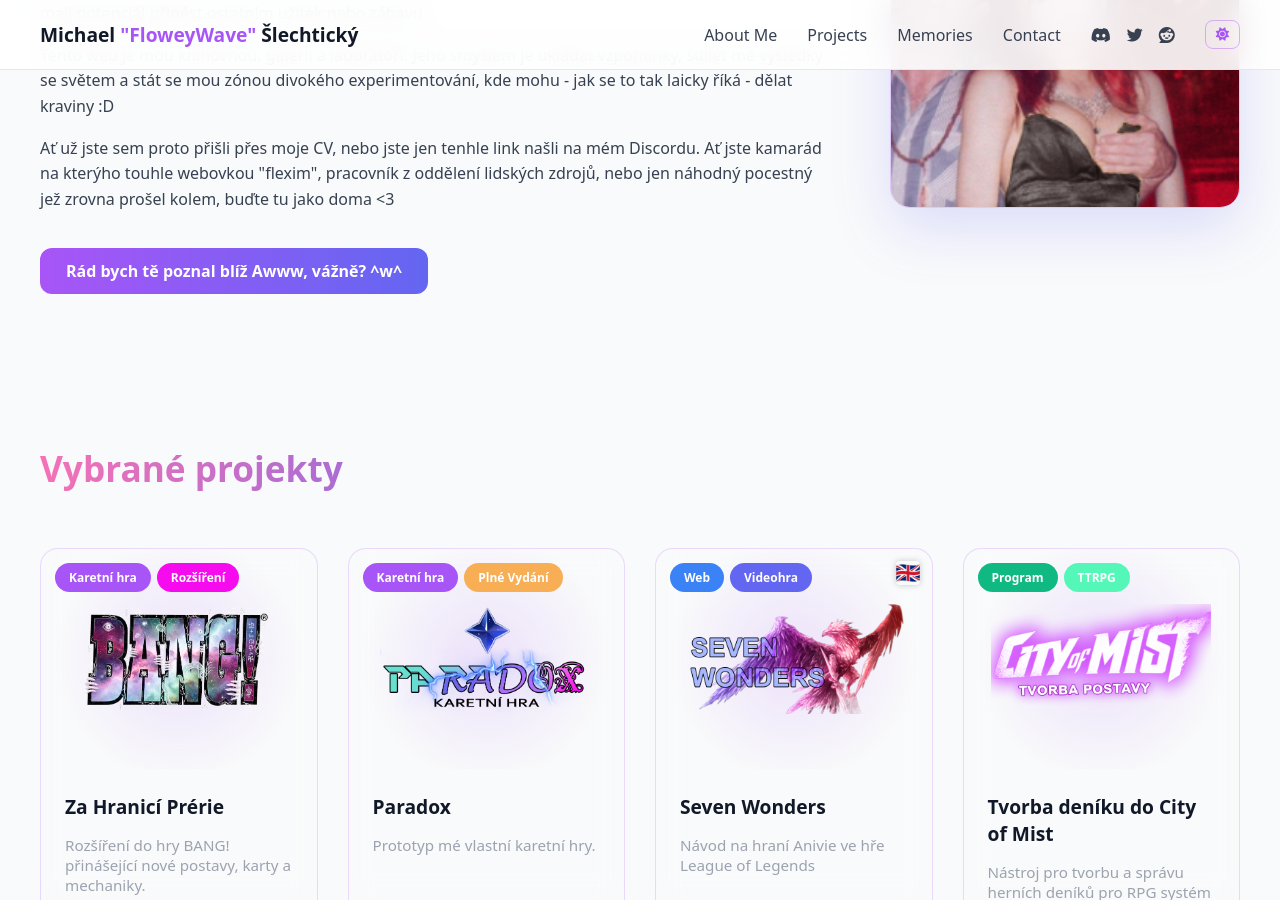
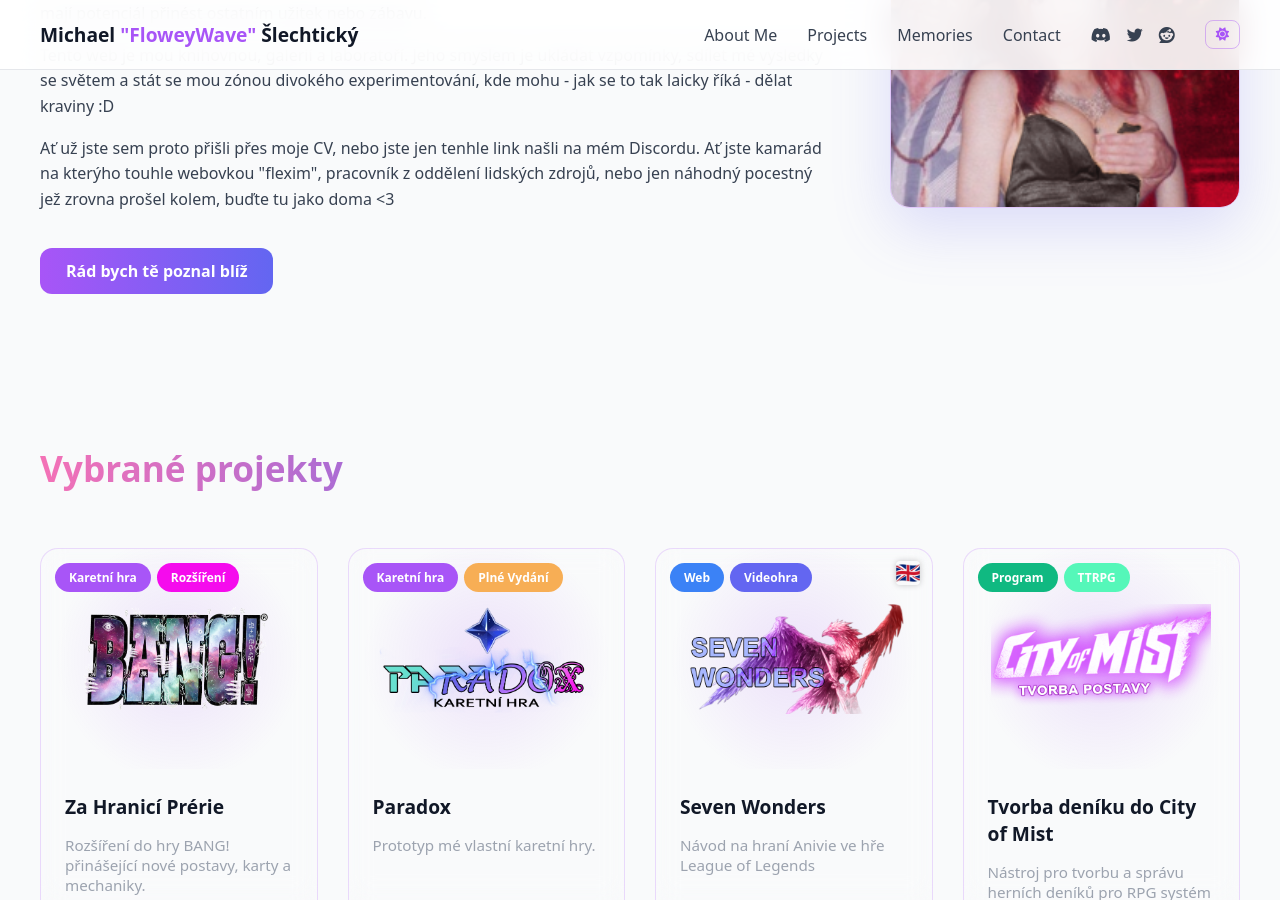
Before and after one commit to FloweyWave2/floweywave2.github.io, a Jekyll site: the page built from index.html, in a window 1280 px wide and 900 px high, scrolled down 361 px. Built offline with Jekyll 4.4.1, drawn with Linux system fonts in a browser that asks for light colours.

Commit message:
Update index.html

```diff
--- a/index.html
+++ b/index.html
@@ -28,9 +28,8 @@ title: Domů
                 </p>
             </div>
 
-            <a href="/about" class="primary-button playful-button">
-                <span class="text-default">Rád bych tě poznal blíž</span>
-                <span class="text-hover">Awww, vážně? ^w^</span>
+            <a href="/about" class="primary-button">
+                Rád bych tě poznal blíž
             </a>
         </div>
 
```
